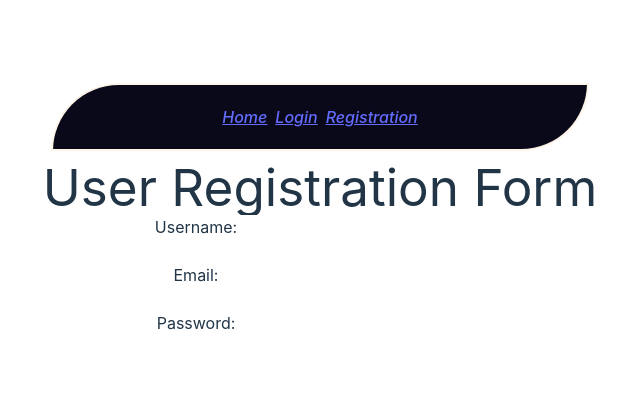
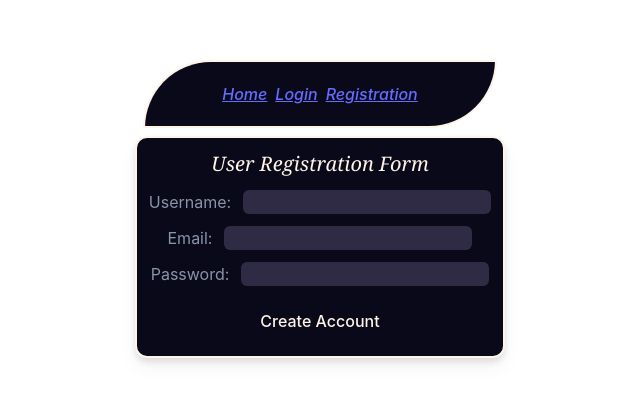
Before and after one commit to FSA-Fit-Check/Fit-Check, a React (Vite) app: page /registration in a window 1280 px wide. Shown: the part 171-574 px from the top of the page, without its empty margins (320-960 px from the left). Built offline with nearby package versions, Linux system fonts and the light colour scheme; the HTML template or start-up script is replaced by a standard one.

Commit message:
Front-end registration works, and logging in correctly compares to hashed passwords.

```diff
--- a/src/components/login.jsx
+++ b/src/components/login.jsx
@@ -4,12 +4,10 @@ import '../output.css';
 const Login = () => {
   const [username, setUsername] = useState('');
   const [password, setPassword] = useState('');
+  const [responseMessage, setResponseMessage] = useState(null);
 
   const handleSubmit = async (e) => {
     e.preventDefault();
-
-    console.log('Username:', username);
-    console.log('Password:', password);
 
     try {
       const response = await fetch('http://localhost:3000/login', {
@@ -26,13 +24,14 @@ const Login = () => {
       const data = await response.json();
 
       if (data.success) {
-        console.log('Login successful');
+        setResponseMessage(`Login successful!`);
         // Perform any actions for successful login, e.g., redirect to another page
       } else {
-        console.log('Login failed. Invalid credentials');
+        setResponseMessage(`Login failed. Invalid credentials.`);
         // Handle unsuccessful login, e.g., show an error message
       }
     } catch (error) {
+      setResponseMessage(`Error during login: ${error}`);
       console.error('Error during login:', error);
       // Handle other errors, e.g., network issues
     }
@@ -62,10 +61,13 @@ const Login = () => {
             className='rounded-md bg-verydarkgray text-whitecream'
           />
         </label>
+
         <button type="submit" className="rounded-md bg-gray text-whitecream">
-          Submit
+          Login
         </button>
       </form>
+
+      {responseMessage && <p>{responseMessage}</p>}
     </div>
   );
 };
--- a/src/components/registration.jsx
+++ b/src/components/registration.jsx
@@ -1,26 +1,74 @@
-import React from 'react';
+import {React, useState} from 'react';
 
 const Registration = () => {
+  const [username, setUsername] = useState('');
+  const [password, setPassword] = useState('');
+  const [email, setEmail] = useState('');
+  const [responseMessage, setResponseMessage] = useState(null);
+
+  const handleSubmit = async(event) => {
+    event.preventDefault();
+
+    try {
+      const response = await fetch('http://localhost:3000/register', {
+        method: 'POST',
+        headers: {
+          'Content-Type': 'application/json',
+        },
+        body: JSON.stringify({
+          username,
+          password,
+          email,
+        }),
+      });
+
+      const result = await response.json();
+
+      if (result.ok) {
+        setResponseMessage(`Registration successful!`);
+        return;
+      } else {
+        setResponseMessage(result.error);
+      }
+
+    } catch (error) {
+      setResponseMessage(`Error during registration.`);
+      console.error('Error during registration:', error);
+    }
+  };
+
   return (
-    <div>
-      <h1>User Registration Form</h1>
-      <form>
-        <label>
+    <div className='bg-black rounded-xl p-3 drop-shadow-lg border-2 border-whitecream'>
+      <form className='flex flex-col gap-3' onSubmit={handleSubmit}>
+        <h1 className='text-xl text-whitecream font-serif italic'>User Registration Form</h1>
+        <label className='flex flex-row justify-center gap-3 text-gray'>
             Username:
-            <input type="text" name="name"/>
+            <input type="text" name="name"
+            onChange={(event) => setUsername(event.target.value)}
+            className='rounded-md bg-verydarkgray text-whitecream'
+            />
         </label>
-        <br/>
-        <br/>
-        <label>
+        <label className='flex flex-row justify-center gap-3 text-gray'>
             Email:
-            <input type="email" name="email"/><br/>
+            <input type="email" name="email"
+            onChange={(event) => setEmail(event.target.value)}
+            className='rounded-md bg-verydarkgray text-whitecream'
+            />
         </label>
-        <br/>
-        <label>
+        <label className='flex flex-row justify-center gap-3 text-gray'>
             Password:
-            <input type="password" name="password"/><br/>
+            <input type="password" name="password"
+            onChange={(event) => setPassword(event.target.value)}
+            className='rounded-md bg-verydarkgray text-whitecream'
+            />
         </label>
+
+        <button type="submit" className="rounded-md bg-gray text-whitecream">
+          Create Account
+        </button>
       </form>
+
+      {responseMessage && <p>{responseMessage}</p>}
     </div>
   );
 };
```
Also changed, not shown: api/login.cjs (+19 -5 lines), api/register.cjs (+5 -3 lines).
